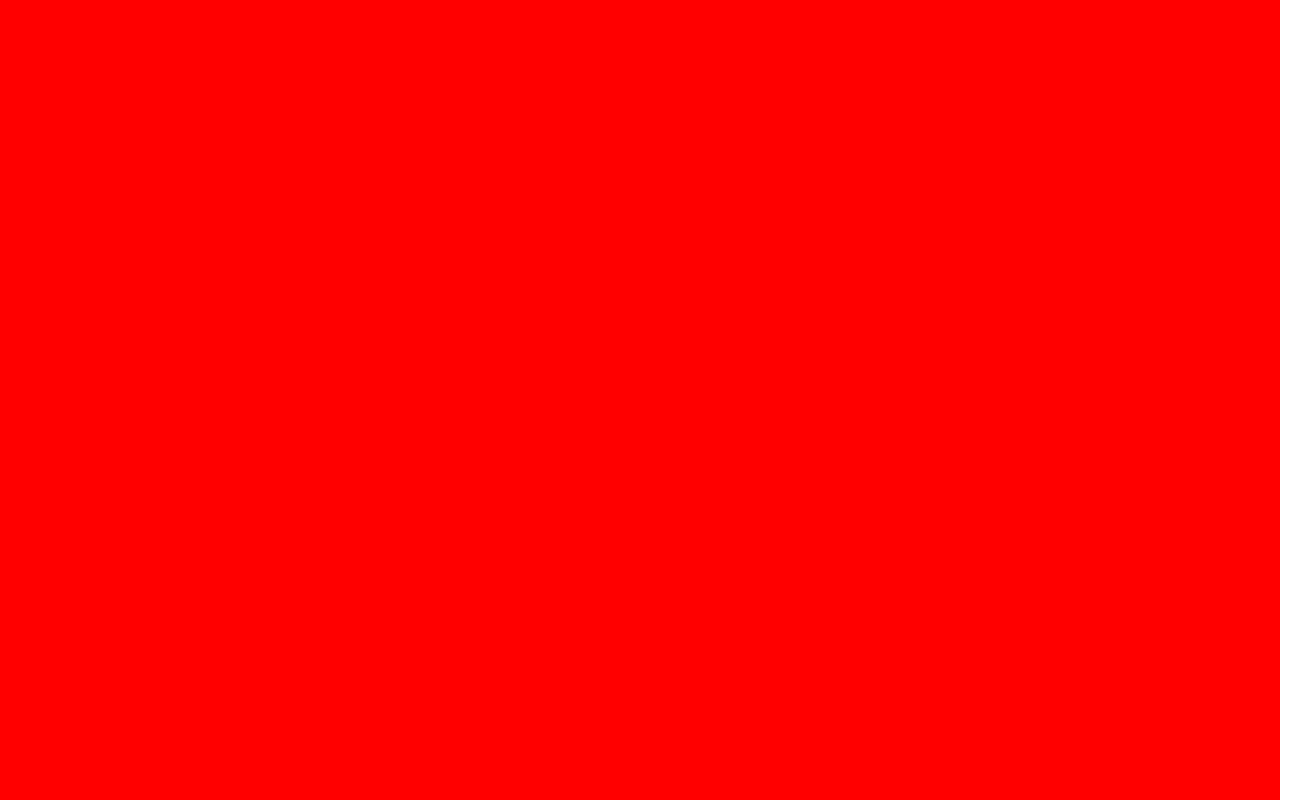
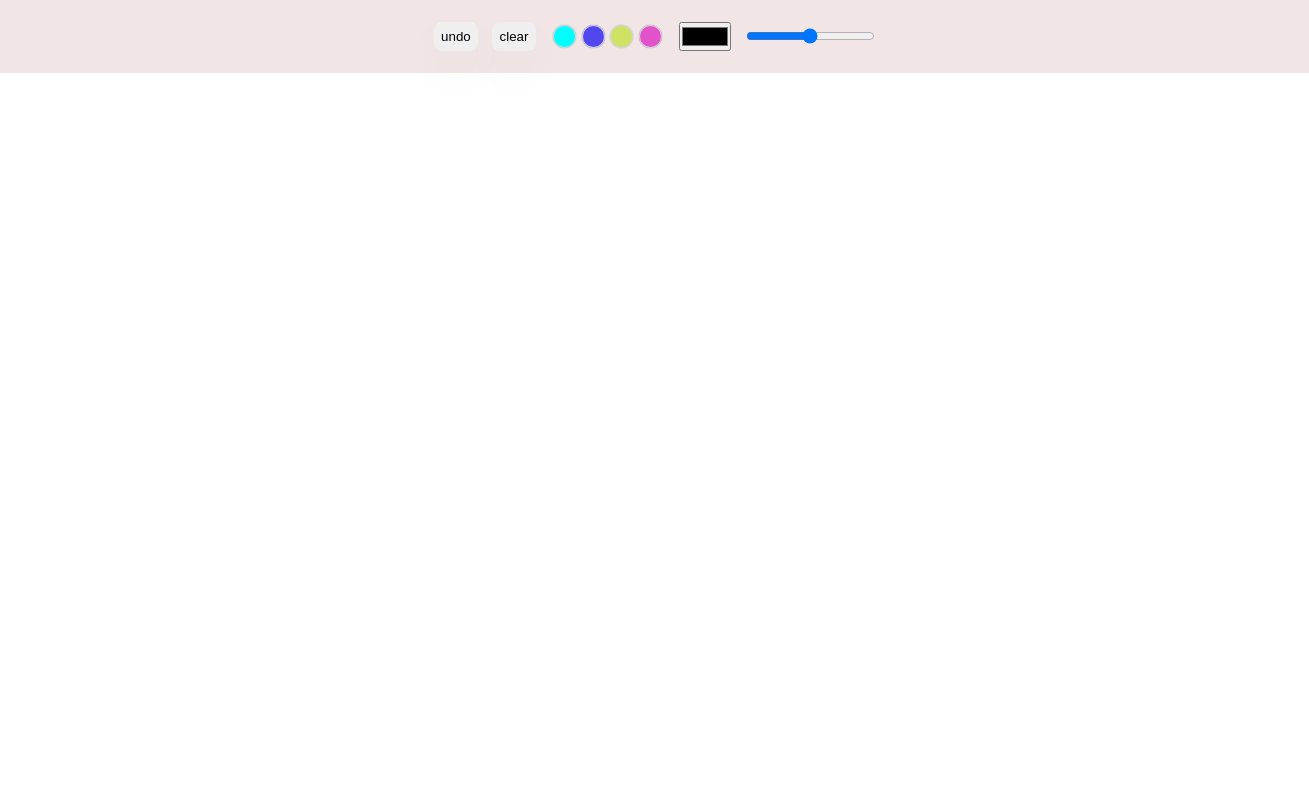
Before and after one commit to bn-2002/Paint, a website built with Parcel: page index.html in a window 1280 px wide. Shown: the whole page, 1309 px wide, since content can reach past the window. Built offline with nearby package versions, Linux system fonts and the light colour scheme.

Commit message:
html and css

```diff
--- a/index.html
+++ b/index.html
@@ -13,8 +13,18 @@
 <body>
    <div class="container">
        <div class="toolbar">
-
+        <button class="btn undo-btn">undo</button>
+        <button class="btn clear-btn">clear</button>
+        <div class="color-fileds">
+            <div class="color-filed color-filed-1"></div>
+            <div class="color-filed color-filed-2"></div>
+            <div class="color-filed color-filed-3"></div>
+            <div class="color-filed color-filed-4"></div>
+        </div>
+        <input type="color" class="color-picker">
+        <input type="range">
        </div>
+       <canvas id="canvas"></canvas>
    </div>
 </body>
 </html>
--- a/src/sass/abstract/_mixin.scss
+++ b/src/sass/abstract/_mixin.scss
@@ -27,3 +27,9 @@ $breakpoint arguement choices:
         @media only screen and (min-width: 112.5em) { @content };    //width < 1800px
     }
 }
+
+@mixin flex() {
+    display: flex;
+    justify-content: center;
+    align-items: center;
+}
--- a/src/sass/abstract/_variables.scss
+++ b/src/sass/abstract/_variables.scss
@@ -1,2 +1,5 @@
 $white : #ffff;
 $scrollbar-color: #33433f;
+$box-shadow1 : rgba(0, 0, 0, 0.2) 0px 18px 50px -10px;
+$box-shadow2 : rgba(0, 0, 0, 0.1) -4px 9px 25px -6px;
+$box-shadow3 : rgba(0, 0, 0, 0.05) 0px 0px 0px 1px, rgb(209, 213, 219) 0px 0px 0px 1px inset;
--- a/src/sass/base/_base.scss
+++ b/src/sass/base/_base.scss
@@ -50,13 +50,9 @@ html {
         @include respond(phone) {
             font-size: 60%;
         }
-
-
 }
 
-
 .container {
-    background-color: red;
     width:100%;
     height:100%;
 }
--- /dev/null
+++ b/src/sass/component/_button.scss
@@ -0,0 +1,12 @@
+.btn {
+    padding:.5rem;
+    border-radius: .5rem;
+    border:none;
+    outline:none;
+    cursor: pointer;
+    box-shadow: $box-shadow1;
+
+    &:hover {
+        box-shadow:$box-shadow2;
+    }
+ }
--- /dev/null
+++ b/src/sass/component/_canvas.scss
@@ -0,0 +1,6 @@
+#canvas {
+    position: relative;
+    cursor: pointer;
+    width:100%;
+    height:100vh;
+}
--- /dev/null
+++ b/src/sass/component/_toolbar.scss
@@ -0,0 +1,39 @@
+.toolbar {
+    @include flex;
+    position: absolute;
+    background-color:rgb(241, 229, 229);
+    width:100%;
+    padding:1rem;
+    z-index:20;
+
+    .color-fileds {
+        @include flex;
+        .color-filed {
+            border-radius: 50%;
+            width:1.6rem;
+            height:1.6rem;
+            margin:0 0.2rem;
+            box-shadow: $box-shadow3;
+        }
+
+        .color-filed-1 {
+            background-color: aqua;
+        }
+
+        .color-filed-2{
+            background-color: rgb(82, 71, 238);
+        }
+
+        .color-filed-3{
+            background-color: rgb(207, 226, 99);
+        }
+
+        .color-filed-4{
+            background-color: rgb(226, 83, 202);
+        }
+    }
+
+    &>* {
+        margin:.5rem;
+    }
+}
--- a/src/sass/main.scss
+++ b/src/sass/main.scss
@@ -6,3 +6,7 @@
 @import "base/typography";
 
 @import "layout/grid";
+
+@import "component/toolbar";
+@import "component/button";
+@import "component/canvas";
```
Also changed, not shown: css/main.css, 1 other file.
